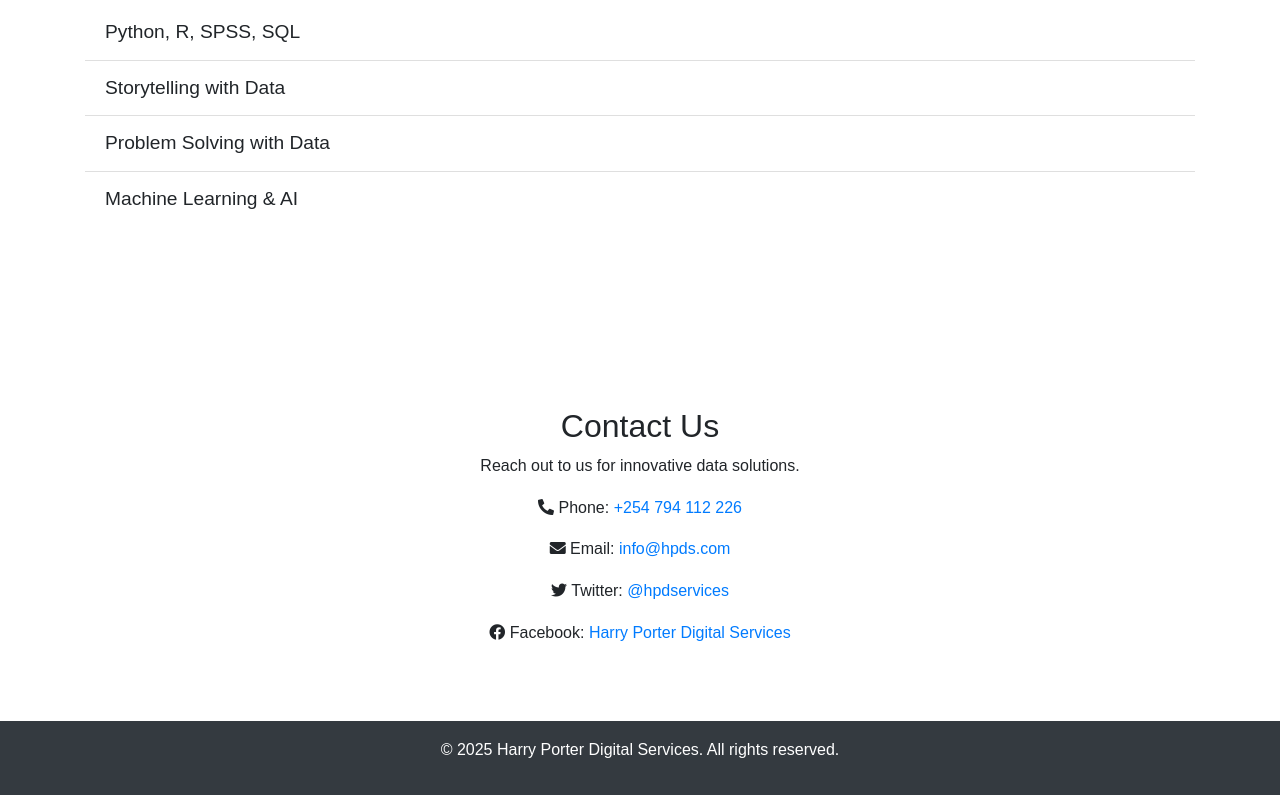
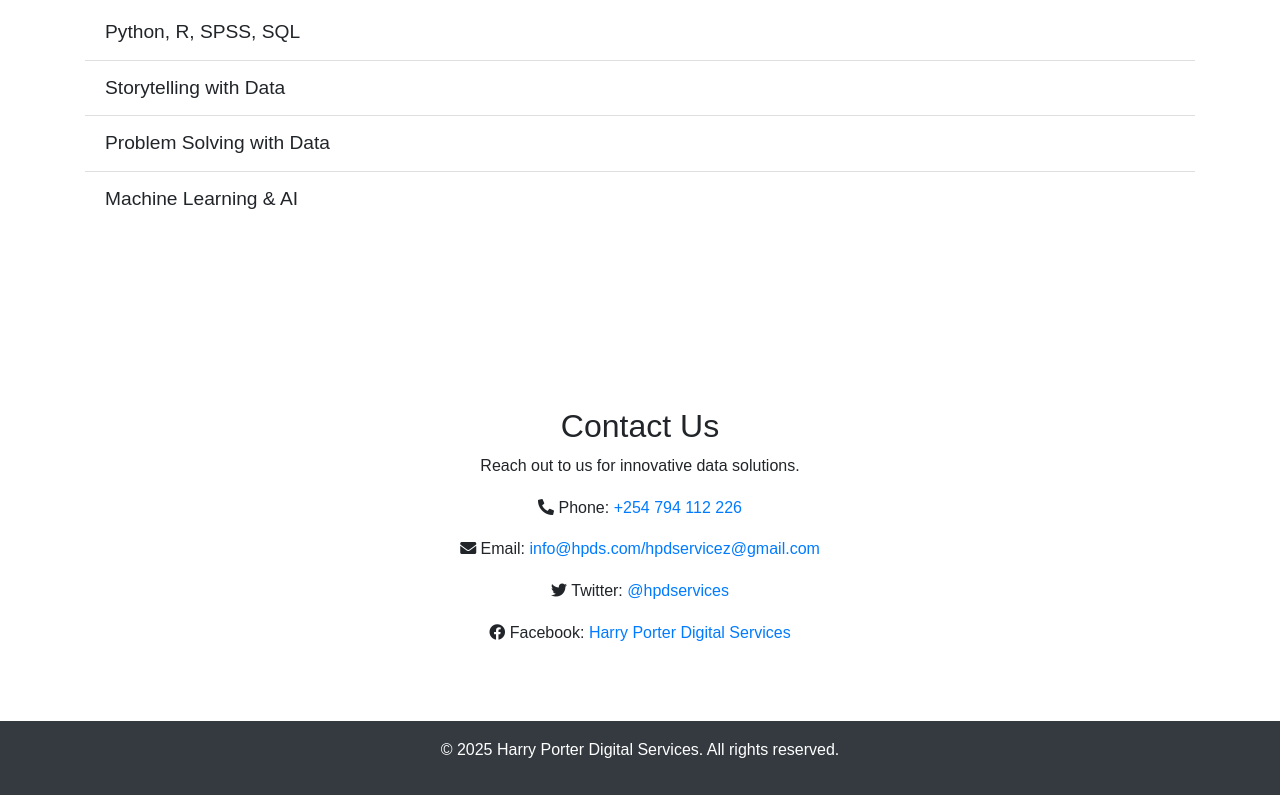
Before and after one commit to harrisonokoth/hporterdigitalservices.com, a plain HTML site: page index.html in a window 1280 px wide. Shown: the part 2544-3339 px from the top of the page. Drawn offline with nearby package versions, Linux system fonts and the light colour scheme.

Commit message:
Update index.html
Added a backup email address

```diff
--- a/index.html
+++ b/index.html
@@ -179,7 +179,7 @@
       <p class="text-center">Reach out to us for innovative data solutions.</p>
       <div class="text-center">
         <p><i class="fas fa-phone-alt"></i> Phone: <a href="tel:+254794112226">+254 794 112 226</a></p>
-        <p><i class="fas fa-envelope"></i> Email: <a href="mailto:info@hpds.com">info@hpds.com</a></p>
+        <p><i class="fas fa-envelope"></i> Email: <a href="mailto:info@hpds.com">info@hpds.com/hpdservicez@gmail.com</a></p>
         <p><i class="fab fa-twitter"></i> Twitter: <a href="https://twitter.com/hpdservices" target="_blank">@hpdservices</a></p>
         <p><i class="fab fa-facebook"></i> Facebook: <a href="https://web.facebook.com/profile.php?id=100063624923362" target="_blank">Harry Porter Digital Services</a></p>
       </div>
```
